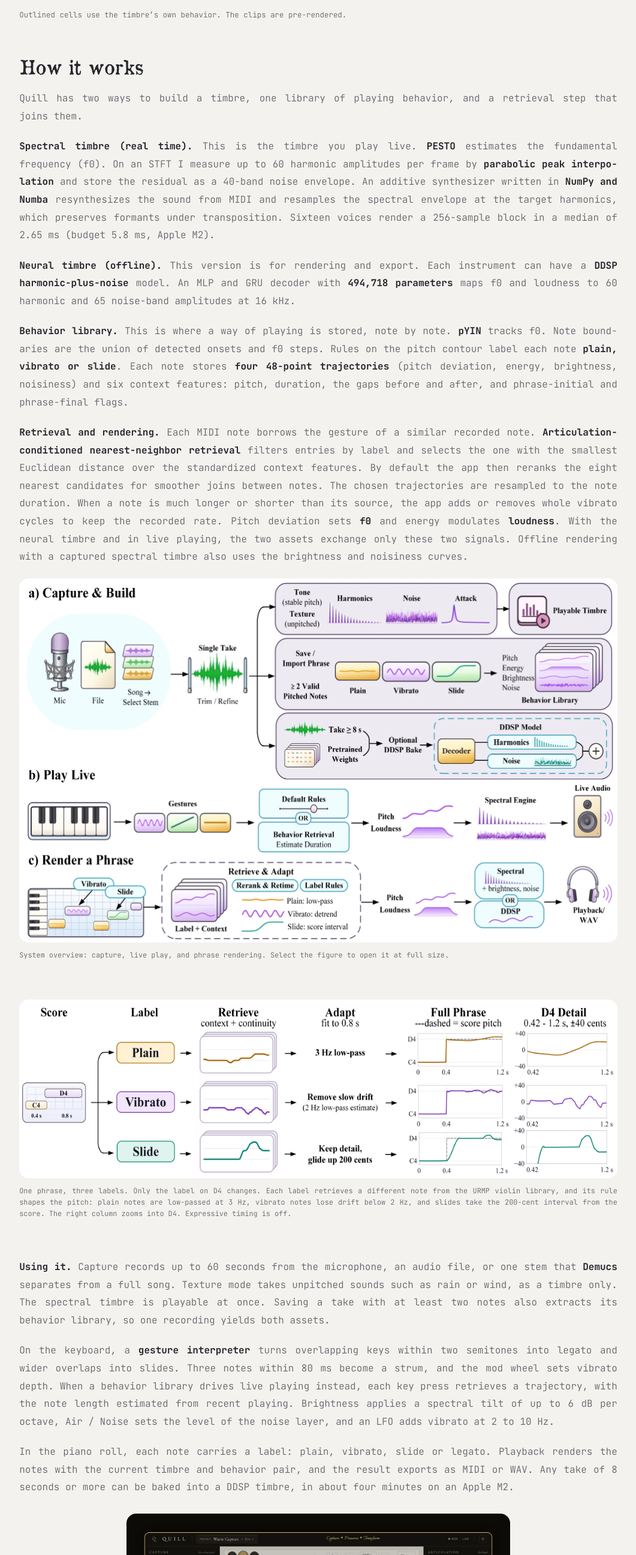
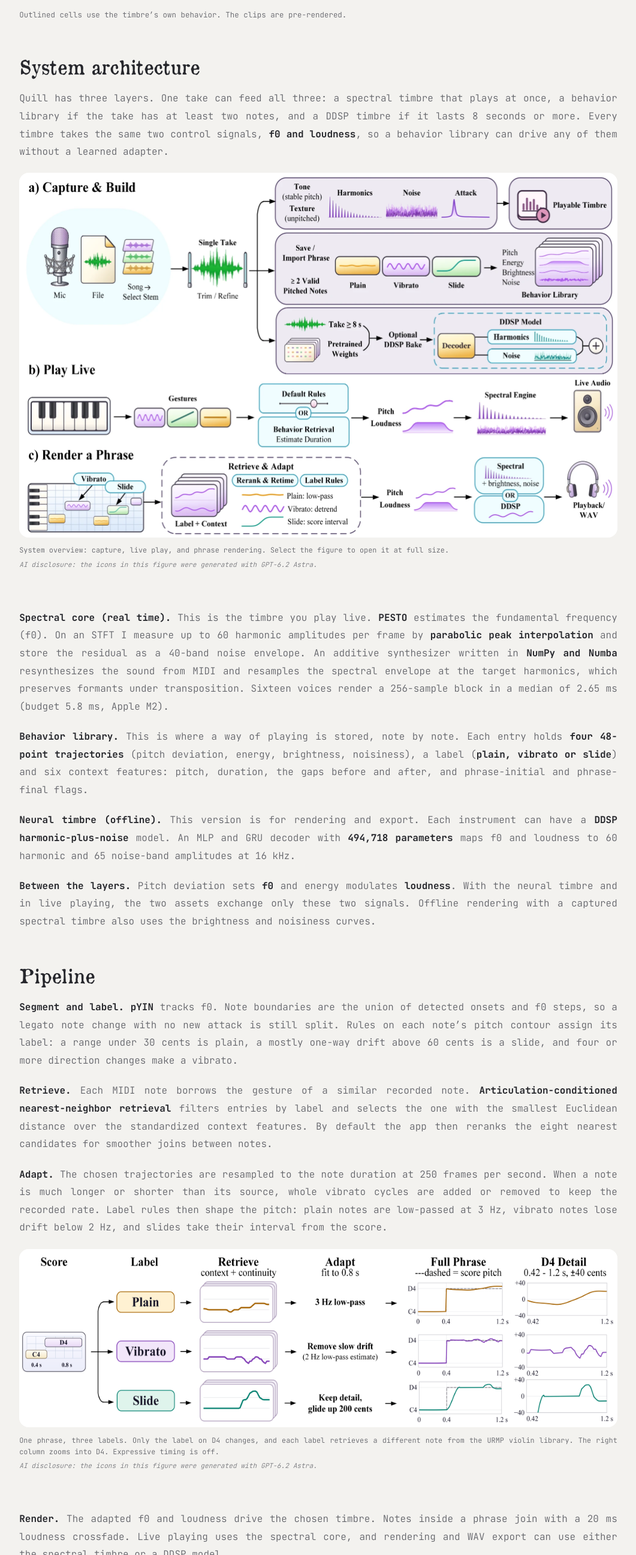
Before and after one commit to imChuling/imChuling.github.io, a plain HTML site: page project-quill.html in a window 1280 px wide. Shown: the part 1993-4585 px from the top of the page at 60% size, without its empty margins (109-1170 px from the left). Drawn offline with Linux system fonts and the light colour scheme.

Commit message:
Quill page: system architecture, pipeline, usage and tech stack sections; AI disclosure under the figures

```diff
--- a/project-quill.html
+++ b/project-quill.html
@@ -40,6 +40,7 @@
 
 .quill-architecture-frame{overflow:hidden;border-radius:16px;background:#fff}
 .quill-architecture-frame img{display:block;width:100%;max-width:none;border-radius:0}
+.proj-cover .ai-note{font-family:var(--mono);font-size:.7rem;line-height:1.6;color:var(--muted);font-style:italic;margin-top:.35rem;opacity:.85}
 </style>
 </head>
 <body>
@@ -93,27 +94,46 @@
 </div>
 <p class="qm-note">Outlined cells use the timbre’s own behavior. The clips are pre-rendered.</p>
 <p aria-live="polite" class="qm-status" role="status"></p>
-<h2>How it works</h2>
-<p>Quill has two ways to build a timbre, one library of playing behavior, and a retrieval step that joins them.</p>
-<p><strong>Spectral timbre (real time).</strong> This is the timbre you play live. <strong>PESTO</strong> estimates the fundamental frequency (f0). On an STFT I measure up to 60 harmonic amplitudes per frame by <strong>parabolic peak interpolation</strong> and store the residual as a 40-band noise envelope. An additive synthesizer written in <strong>NumPy and Numba</strong> resynthesizes the sound from MIDI and resamples the spectral envelope at the target harmonics, which preserves formants under transposition. Sixteen voices render a 256-sample block in a median of 2.65 ms (budget 5.8 ms, Apple M2).</p>
-<p><strong>Neural timbre (offline).</strong> This version is for rendering and export. Each instrument can have a <strong>DDSP harmonic-plus-noise</strong> model. An MLP and GRU decoder with <strong>494,718 parameters</strong> maps f0 and loudness to 60 harmonic and 65 noise-band amplitudes at 16 kHz.</p>
-<p><strong>Behavior library.</strong> This is where a way of playing is stored, note by note. <strong>pYIN</strong> tracks f0. Note boundaries are the union of detected onsets and f0 steps. Rules on the pitch contour label each note <strong>plain, vibrato or slide</strong>. Each note stores <strong>four 48-point trajectories</strong> (pitch deviation, energy, brightness, noisiness) and six context features: pitch, duration, the gaps before and after, and phrase-initial and phrase-final flags.</p>
-<p><strong>Retrieval and rendering.</strong> Each MIDI note borrows the gesture of a similar recorded note. <strong>Articulation-conditioned nearest-neighbor retrieval</strong> filters entries by label and selects the one with the smallest Euclidean distance over the standardized context features. By default the app then reranks the eight nearest candidates for smoother joins between notes. The chosen trajectories are resampled to the note duration. When a note is much longer or shorter than its source, the app adds or removes whole vibrato cycles to keep the recorded rate. Pitch deviation sets <strong>f0</strong> and energy modulates <strong>loudness</strong>. With the neural timbre and in live playing, the two assets exchange only these two signals. Offline rendering with a captured spectral timbre also uses the brightness and noisiness curves.</p>
+<h2>System architecture</h2>
+<p>Quill has three layers. One take can feed all three: a spectral timbre that plays at once, a behavior library if the take has at least two notes, and a DDSP timbre if it lasts 8 seconds or more. Every timbre takes the same two control signals, <strong>f0 and loudness</strong>, so a behavior library can drive any of them without a learned adapter.</p>
 </div>
 <figure class="proj-cover">
 <div class="quill-architecture-frame"><a href="images/quill_architecture.png" target="_blank" rel="noopener" aria-label="Open the system overview at full size"><img alt="Quill system overview in three parts: capture and build timbre and behavior assets from recordings; play live from MIDI with real-time spectral synthesis; render a phrase with behavior retrieval and optional DDSP" loading="lazy" src="images/quill_architecture.png"/></a></div>
-<figcaption>System overview: capture, live play, and phrase rendering. Select the figure to open it at full size.</figcaption></figure>
+<figcaption>System overview: capture, live play, and phrase rendering. Select the figure to open it at full size.</figcaption>
+<p class="ai-note">AI disclosure: the icons in this figure were generated with GPT-6.2 Astra.</p>
+</figure>
+<div class="proj-content">
+<p><strong>Spectral core (real time).</strong> This is the timbre you play live. <strong>PESTO</strong> estimates the fundamental frequency (f0). On an STFT I measure up to 60 harmonic amplitudes per frame by <strong>parabolic peak interpolation</strong> and store the residual as a 40-band noise envelope. An additive synthesizer written in <strong>NumPy and Numba</strong> resynthesizes the sound from MIDI and resamples the spectral envelope at the target harmonics, which preserves formants under transposition. Sixteen voices render a 256-sample block in a median of 2.65 ms (budget 5.8 ms, Apple M2).</p>
+<p><strong>Behavior library.</strong> This is where a way of playing is stored, note by note. Each entry holds <strong>four 48-point trajectories</strong> (pitch deviation, energy, brightness, noisiness), a label (<strong>plain, vibrato or slide</strong>) and six context features: pitch, duration, the gaps before and after, and phrase-initial and phrase-final flags.</p>
+<p><strong>Neural timbre (offline).</strong> This version is for rendering and export. Each instrument can have a <strong>DDSP harmonic-plus-noise</strong> model. An MLP and GRU decoder with <strong>494,718 parameters</strong> maps f0 and loudness to 60 harmonic and 65 noise-band amplitudes at 16 kHz.</p>
+<p><strong>Between the layers.</strong> Pitch deviation sets <strong>f0</strong> and energy modulates <strong>loudness</strong>. With the neural timbre and in live playing, the two assets exchange only these two signals. Offline rendering with a captured spectral timbre also uses the brightness and noisiness curves.</p>
+<h2>Pipeline</h2>
+<p><strong>Segment and label.</strong> <strong>pYIN</strong> tracks f0. Note boundaries are the union of detected onsets and f0 steps, so a legato note change with no new attack is still split. Rules on each note’s pitch contour assign its label: a range under 30 cents is plain, a mostly one-way drift above 60 cents is a slide, and four or more direction changes make a vibrato.</p>
+<p><strong>Retrieve.</strong> Each MIDI note borrows the gesture of a similar recorded note. <strong>Articulation-conditioned nearest-neighbor retrieval</strong> filters entries by label and selects the one with the smallest Euclidean distance over the standardized context features. By default the app then reranks the eight nearest candidates for smoother joins between notes.</p>
+<p><strong>Adapt.</strong> The chosen trajectories are resampled to the note duration at 250 frames per second. When a note is much longer or shorter than its source, whole vibrato cycles are added or removed to keep the recorded rate. Label rules then shape the pitch: plain notes are low-passed at 3 Hz, vibrato notes lose drift below 2 Hz, and slides take their interval from the score.</p>
+</div>
 <figure class="proj-cover">
 <div class="quill-architecture-frame"><a href="images/quill_articulation.png" target="_blank" rel="noopener" aria-label="Open the articulation example at full size"><img alt="The same C4 to D4 phrase rendered three times with the D4 label set to plain, vibrato and slide: the retrieved pitch trajectory, the label rule applied to it, the output pitch over the full phrase, and a close-up of D4 within plus or minus 40 cents" loading="lazy" src="images/quill_articulation.png" width="2400" height="715"/></a></div>
-<figcaption>One phrase, three labels. Only the label on D4 changes. Each label retrieves a different note from the URMP violin library, and its rule shapes the pitch: plain notes are low-passed at 3 Hz, vibrato notes lose drift below 2 Hz, and slides take the 200-cent interval from the score. The right column zooms into D4. Expressive timing is off.</figcaption></figure>
+<figcaption>One phrase, three labels. Only the label on D4 changes, and each label retrieves a different note from the URMP violin library. The right column zooms into D4. Expressive timing is off.</figcaption>
+<p class="ai-note">AI disclosure: the icons in this figure were generated with GPT-6.2 Astra.</p>
+</figure>
 <div class="proj-content">
-<p><strong>Using it.</strong> Capture records up to 60 seconds from the microphone, an audio file, or one stem that <strong>Demucs</strong> separates from a full song. Texture mode takes unpitched sounds such as rain or wind, as a timbre only. The spectral timbre is playable at once. Saving a take with at least two notes also extracts its behavior library, so one recording yields both assets.</p>
+<p><strong>Render.</strong> The adapted f0 and loudness drive the chosen timbre. Notes inside a phrase join with a 20 ms loudness crossfade. Live playing uses the spectral core, and rendering and WAV export can use either the spectral timbre or a DDSP model.</p>
+<h2>Using Quill</h2>
+<p>Capture records up to 60 seconds from the microphone, an audio file, or one stem that <strong>Demucs</strong> separates from a full song. Texture mode takes unpitched sounds such as rain or wind, as a timbre only. The spectral timbre is playable at once, and one save stores both assets.</p>
 <p>On the keyboard, a <strong>gesture interpreter</strong> turns overlapping keys within two semitones into legato and wider overlaps into slides. Three notes within 80 ms become a strum, and the mod wheel sets vibrato depth. When a behavior library drives live playing instead, each key press retrieves a trajectory, with the note length estimated from recent playing. Brightness applies a spectral tilt of up to 6 dB per octave, Air / Noise sets the level of the noise layer, and an LFO adds vibrato at 2 to 10 Hz.</p>
-<p>In the piano roll, each note carries a label: plain, vibrato, slide or legato. Playback renders the notes with the current timbre and behavior pair, and the result exports as MIDI or WAV. Any take of 8 seconds or more can be baked into a DDSP timbre, in about four minutes on an Apple M2.</p>
+<p>In the piano roll, each note carries a label: plain, vibrato, slide or legato. Playback renders the notes with the current timbre and behavior pair, and the result exports as MIDI or WAV. Baking a take into a DDSP timbre takes about four minutes on an Apple M2.</p>
 <figure class="quill-app">
 <img alt="Quill desktop prototype showing capture analysis, a piano roll, sound controls and an on-screen keyboard" decoding="async" height="1200" loading="lazy" src="images/quill-cover.jpg" width="1600"/>
 <figcaption>The desktop prototype.</figcaption>
 </figure>
+<h2>Tech stack</h2>
+<ul>
+<li><strong>Real-time engine:</strong> Python with NumPy and Numba, sounddevice for audio, mido and python-rtmidi for MIDI. PyTorch and librosa stay outside the audio callback.</li>
+<li><strong>Analysis:</strong> PESTO and pYIN for f0, librosa for spectral features, Demucs for stem separation.</li>
+<li><strong>Neural timbre:</strong> DDSP in PyTorch, trained with a multi-scale spectral loss.</li>
+<li><strong>App:</strong> a pywebview desktop window with an HTML and JavaScript interface, and a local FastAPI render service.</li>
+</ul>
 <h2>Evaluation and limitations</h2>
 <p>The evaluation asks whether timbre and behavior really stay separate, and whether listeners can hear it. Cross-rendering violin, trumpet and guitar passed <strong>12 of 12</strong> source-attribution checks: behavior features (pitch modulation, pitch drift, RMS) followed the behavior source and <strong>MFCC</strong> features followed the timbre source. In a pre-registered study with <strong>19 listeners</strong>, all 19 rated retrieved behavior more human-like than no behavior, and <strong>109 of 114</strong> cross-instrument ABX responses identified the behavior source.</p>
 <p>To check that the label itself drives the result, I rendered each of 29 notes twice, changing only its label from plain to vibrato. Vibrato-band energy rose by a median of 7.0 times in the control signal and 4.7 times in the audio. Most of that contrast comes from the label-specific clean-up rules: with them switched off, the control-signal ratio fell to 1.55. The glass timbre model and its 24-note library were both built from about 82 seconds of rubbed-glass recordings from the decent|SAMPLES Wine Glasses library.</p>
```
